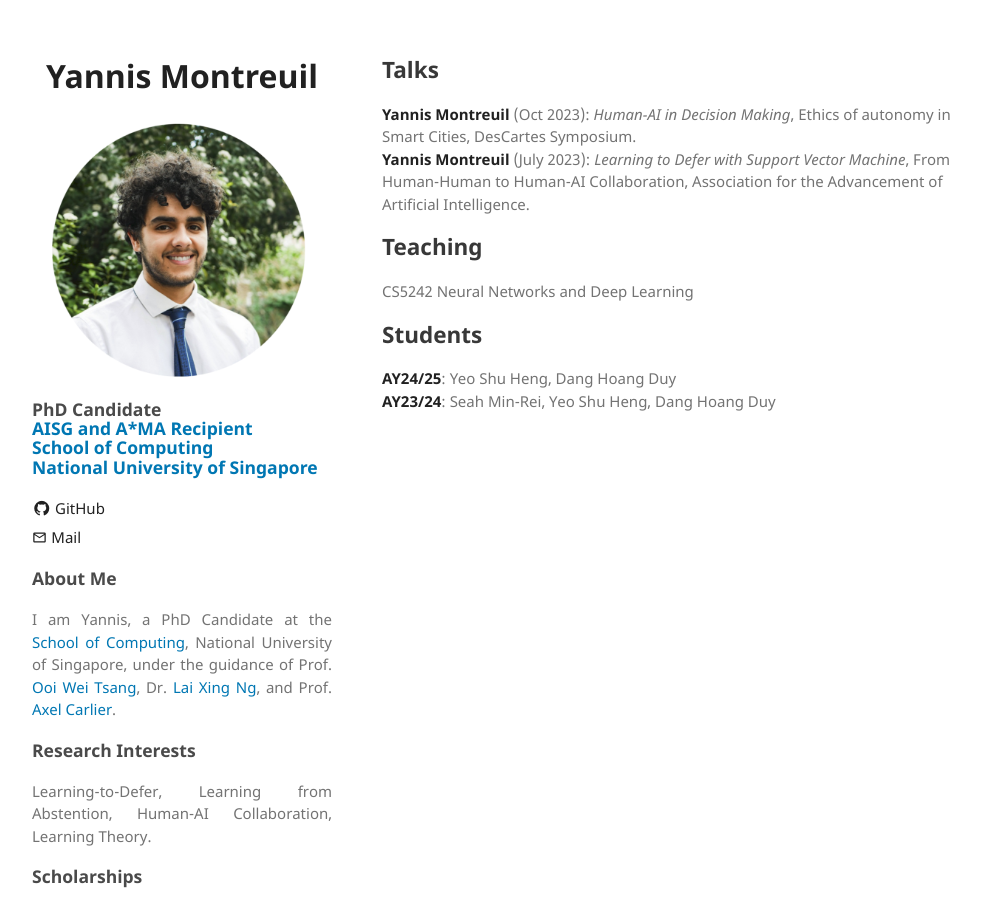
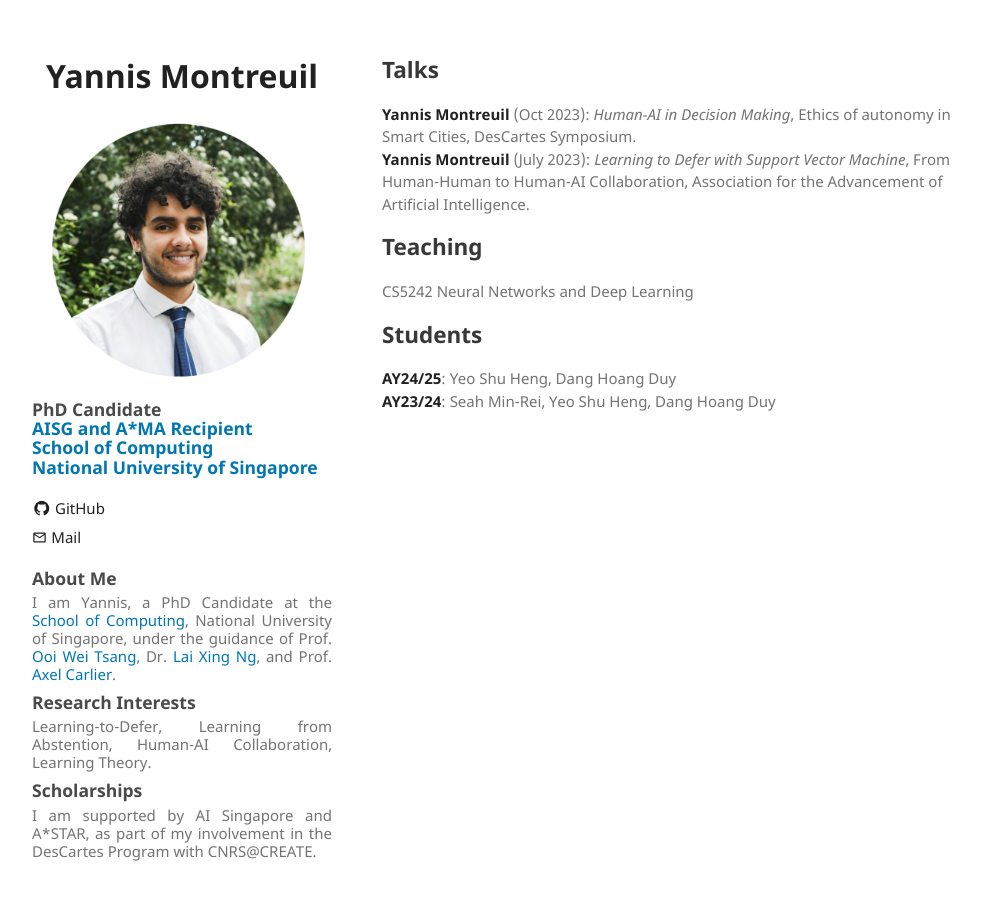
Before and after one commit to yannismontreuil/yannismontreuil.github.io, a Jekyll site: the page built from index.md, in a window 1280 px wide. Shown: the whole page, without its empty margins (128-1109 px from the left). Built offline with Jekyll 4.4.1, drawn with Linux system fonts in a browser that asks for light colours.

Commit message:
Update _config.yml

```diff
--- a/_config.yml
+++ b/_config.yml
@@ -2,18 +2,19 @@ title: Yannis Montreuil
 logo: /assets/img/logo.png
 description_phd: "<p>PhD Candidate<br><a href='https://aisingapore.org/research/phd-fellowship-programme/'>AISG and A*MA Recipient</a><br><a href='https://www.comp.nus.edu.sg/'>School of Computing</a> <br> <a href='https://nus.edu.sg/'>National University of Singapore</a></p>"
 description_state: |
-  <h3>About Me</h3>
-  <p align="justify">
-  I am Yannis, a PhD Candidate at the <a href="https://www.comp.nus.edu.sg">School of Computing</a>, National University of Singapore, under the guidance of Prof. <a href="https://www.comp.nus.edu.sg/~ooiwt/">Ooi Wei Tsang</a>, Dr. <a href="https://ipal.cnrs.fr/lai-xing-ng/">Lai Xing Ng</a>, and Prof. <a href="https://ipal.cnrs.fr/axel-carlier-personal-page/">Axel Carlier</a>.
+  <h3 style="margin-top: 10px; margin-bottom: 5px;">About Me</h3>
+  <p align="justify" style="line-height: 1.2; margin-bottom: 5px;">
+    I am Yannis, a PhD Candidate at the <a href="https://www.comp.nus.edu.sg">School of Computing</a>, National University of Singapore, under the guidance of Prof. <a href="https://www.comp.nus.edu.sg/~ooiwt/">Ooi Wei Tsang</a>, Dr. <a href="https://ipal.cnrs.fr/lai-xing-ng/">Lai Xing Ng</a>, and Prof. <a href="https://ipal.cnrs.fr/axel-carlier-personal-page/">Axel Carlier</a>.
   </p>
-  <h3>Research Interests</h3>
-  <p align="justify">
-  Learning-to-Defer, Learning from Abstention, Human-AI Collaboration, Learning Theory.
+  <h3 style="margin-top: 10px; margin-bottom: 5px;">Research Interests</h3>
+  <p align="justify" style="line-height: 1.2; margin-bottom: 5px;">
+    Learning-to-Defer, Learning from Abstention, Human-AI Collaboration, Learning Theory.
   </p>
-  <h3>Scholarships</h3>
-  <p align="justify">
-  I am supported by AI Singapore and A*STAR, as part of my involvement in the DesCartes Program with CNRS@CREATE.
+  <h3 style="margin-top: 10px; margin-bottom: 5px;">Scholarships</h3>
+  <p align="justify" style="line-height: 1.2; margin-bottom: 5px;">
+    I am supported by AI Singapore and A*STAR, as part of my involvement in the DesCartes Program with CNRS@CREATE.
   </p>
+
 
 
 show_downloads: false
```
